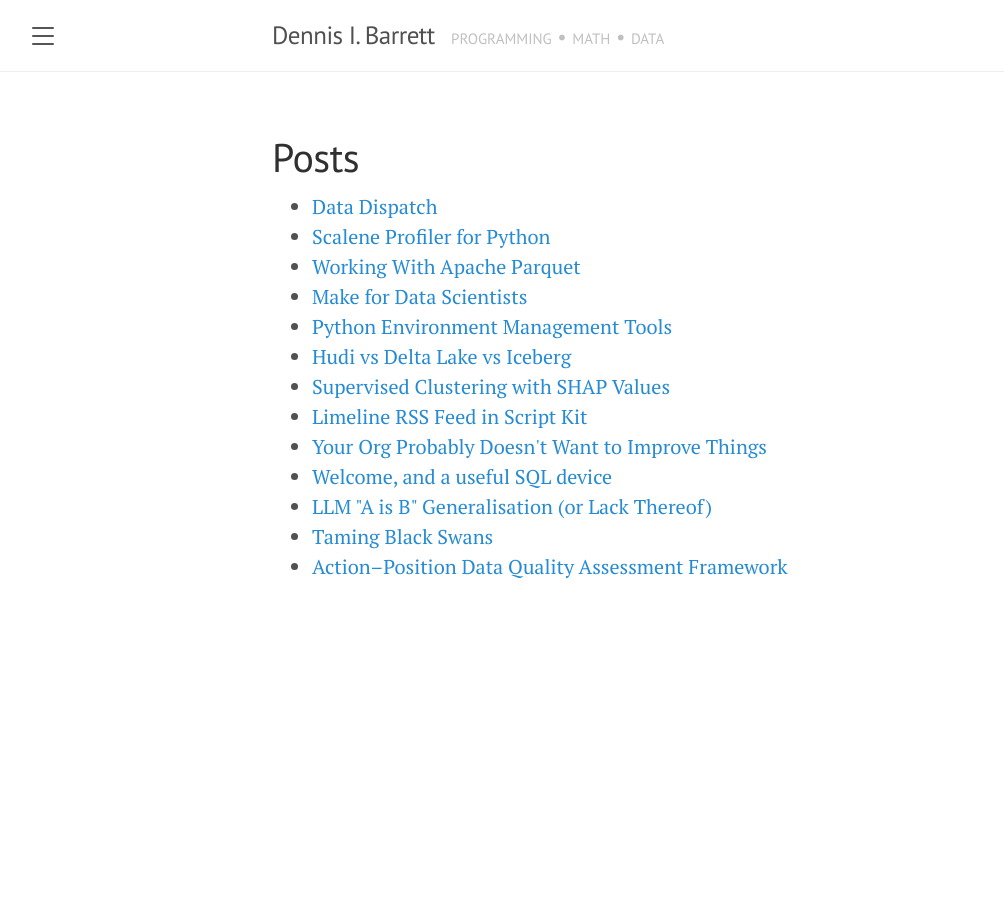
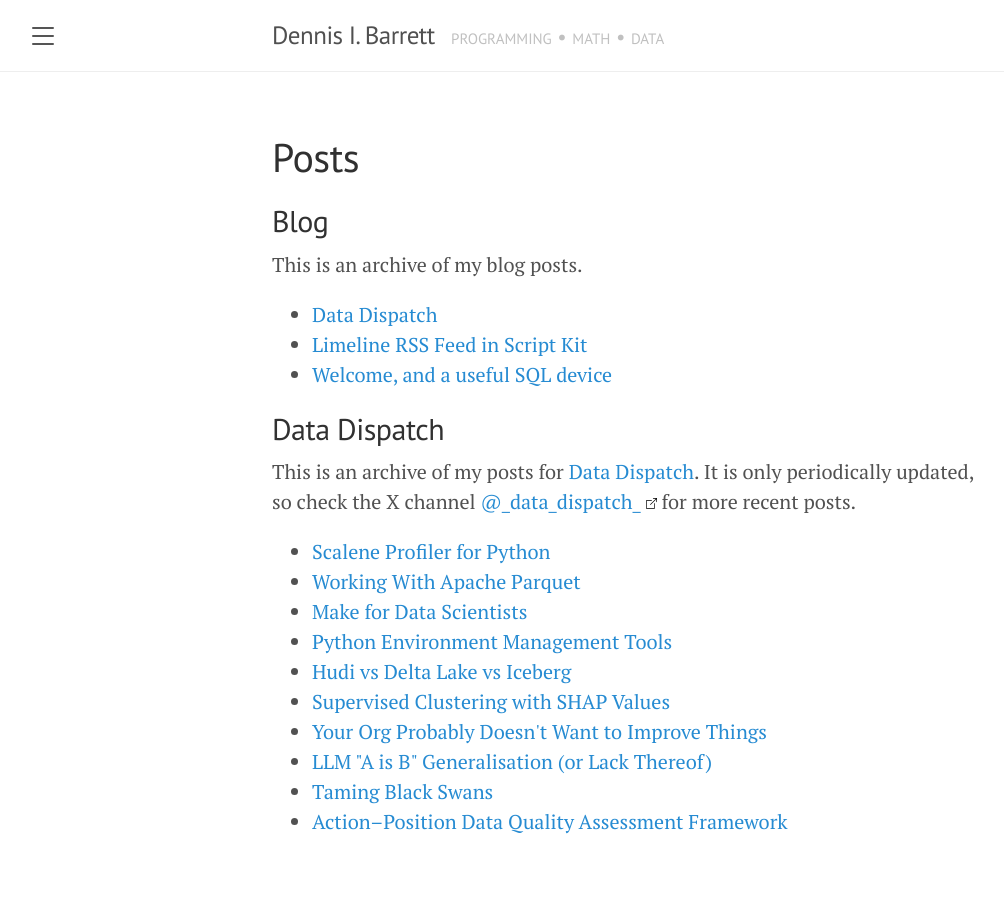
Before and after one commit to dennii/dennii.github.io, a Jekyll site: the page built from posts.md, in a window 1280 px wide. Shown: the whole page, without its empty margins (8-1012 px from the left). Built offline with Jekyll 4.4.1, drawn with Linux system fonts in a browser that asks for light colours.

Commit message:
Posts page now shows blog posts and Data Dispatch posts

```diff
--- a/posts.md
+++ b/posts.md
@@ -3,10 +3,31 @@
 title: Posts
 ---
 
+## Blog
+
+This is an archive of my blog posts.
+
 <ul>
   {% for post in site.posts %}
+  {% if post.categories contains 'blog' %}
     <li>
       <a href="{{ post.url }}">{{ post.title }}</a>
     </li>
+  {% endif %}
   {% endfor %}
 </ul>
+
+## Data Dispatch
+
+This is an archive of my posts for [Data Dispatch](/data-dispatch/). It is only periodically updated, so check the
+X channel [@\_data_dispatch\_](https://x.com/_data_dispatch_) for more recent posts.
+
+<ul>
+  {% for post in site.posts %}
+  {% if post.categories contains 'data-dispatch' %}
+    <li>
+      <a href="{{ post.url }}">{{ post.title }}</a>
+    </li>
+  {% endif %}
+  {% endfor %}
+</ul>
```
